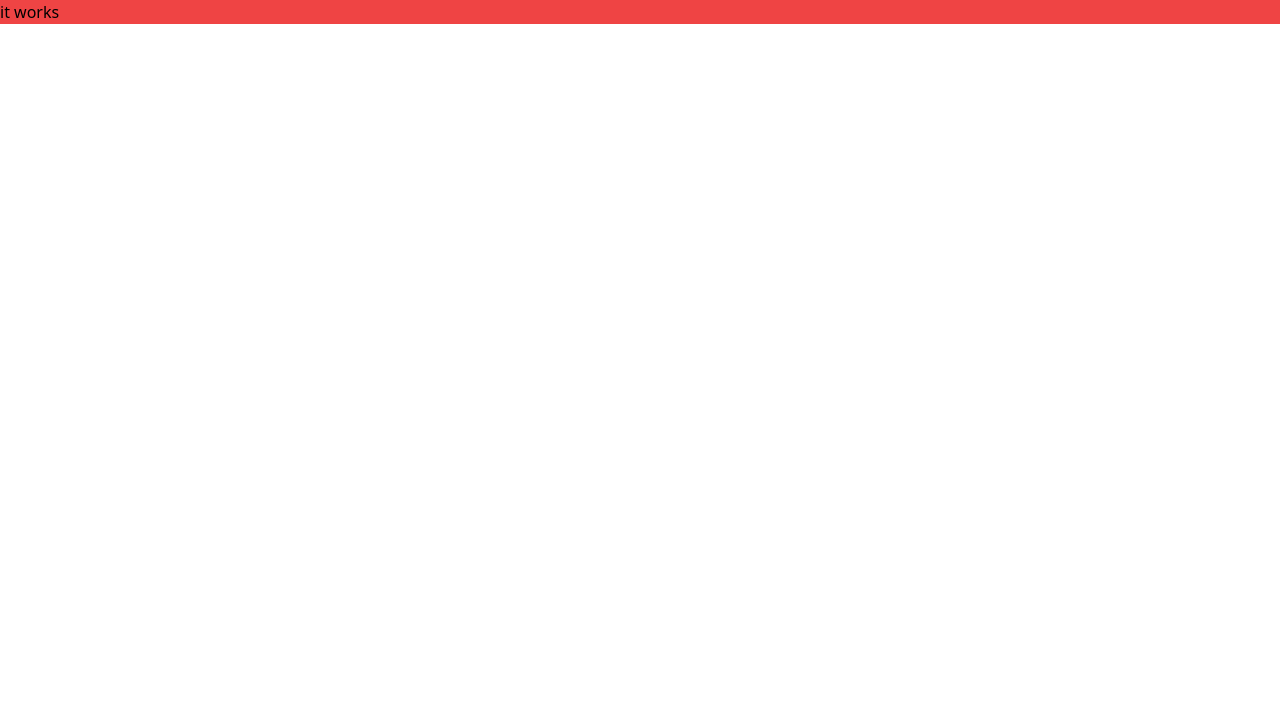
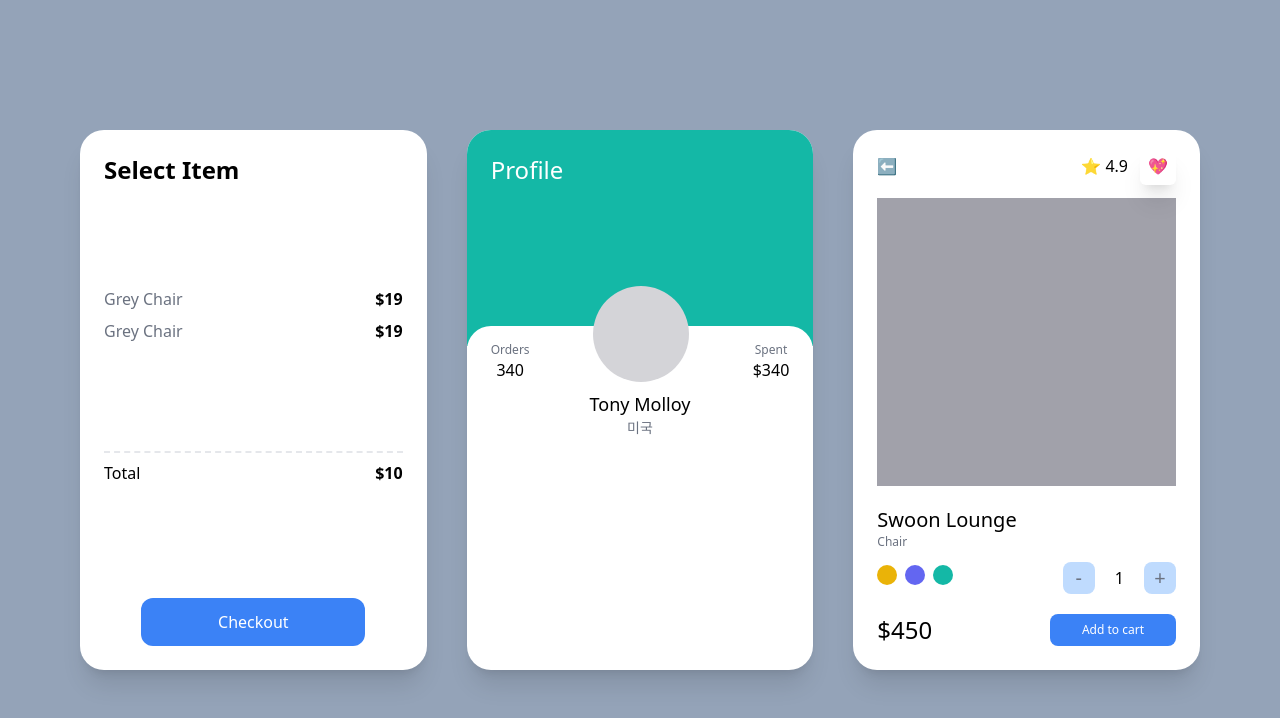
Before and after one commit to RspSang/ninjin-market, a Next.js app: page / in a window 1280 px wide. Shown: the top 718 px of the page. Built offline with nearby package versions, Linux system fonts and the light colour scheme.

Commit message:
Practice tailwind

```diff
--- a/pages/index.tsx
+++ b/pages/index.tsx
@@ -1,12 +1,92 @@
 import type { NextPage } from "next";
-import Head from "next/head";
-import Image from "next/image";
-import styles from "../styles/Home.module.css";
 
 const Home: NextPage = () => {
   return (
-    <div className="bg-red-500">
-      <h1 className="text-black">it works</h1>
+    <div className="grid min-h-screen gap-10 bg-slate-400 py-20 px-20 lg:grid-cols-2 xl:grid-cols-3 xl:place-content-center">
+      <div className="flex  flex-col justify-between rounded-3xl bg-white p-6 shadow-xl">
+        <span className="text-2xl font-semibold">Select Item</span>
+        <ul>
+          <div className="my-2 flex justify-between ">
+            <span className="text-gray-500">Grey Chair</span>
+            <span className="font-semibold">$19</span>
+          </div>
+          <div className="my-2 flex justify-between ">
+            <span className="text-gray-500">Grey Chair</span>
+            <span className="font-semibold">$19</span>
+          </div>
+        </ul>
+        <div className="mt-2 flex justify-between border-t-2 border-dashed pt-2">
+          <span>Total</span>
+          <span className="font-semibold">$10</span>
+        </div>
+        <button
+          className="mx-auto mt-5 block w-3/4
+          rounded-xl bg-blue-500 p-3 text-center text-white
+          hover:bg-teal-500 hover:text-black
+          focus:bg-red-500 active:bg-yellow-500
+          "
+        >
+          Checkout
+        </button>
+      </div>
+      <div className="group overflow-hidden rounded-3xl bg-white shadow-xl">
+        <div className="p-6 pb-14 xl:pb-40 portrait:bg-indigo-600 landscape:bg-teal-500">
+          <span className="text-2xl text-white">Profile</span>
+        </div>
+        <div className="relative -top-5 rounded-3xl bg-white p-6">
+          <div className="relative -top-16 flex items-end justify-between">
+            <div className="flex flex-col items-center">
+              <span className="text-xs text-gray-500">Orders</span>
+              <span className="font-medium">340</span>
+            </div>
+            <div className="h-24 w-24 rounded-full bg-zinc-300 transition-colors group-hover:bg-red-300" />
+            <div className="flex flex-col items-center">
+              <span className="text-xs text-gray-500">Spent</span>
+              <span className="font-medium">$340</span>
+            </div>
+          </div>
+          <div className="relative  -mt-14 -mb-5 flex flex-col items-center">
+            <span className="text-lg font-medium">Tony Molloy</span>
+            <span className="text-sm text-gray-500">미국</span>
+          </div>
+        </div>
+      </div>
+      <div className="rounded-3xl bg-white p-6 shadow-xl lg:col-span-2 xl:col-span-1">
+        <div className="mb-5 flex items-center justify-between">
+          <span>⬅️</span>
+          <div className="space-x-3">
+            <span>⭐️ 4.9</span>
+            <span className="rounded-md p-2 shadow-xl">💖</span>
+          </div>
+        </div>
+        <div className="mb-5 h-72 bg-zinc-400" />
+        <div className="flex flex-col">
+          <span className="text-xl font-medium">Swoon Lounge</span>
+          <span className="text-xs text-gray-500">Chair</span>
+          <div className="mt-3 mb-5 flex items-center justify-between">
+            <div className="space-x-2">
+              <button className="h-5 w-5 rounded-full bg-yellow-500 ring-yellow-500 ring-offset-2 transition focus:ring-2" />
+              <button className="h-5 w-5 rounded-full bg-indigo-500 ring-indigo-500 ring-offset-2 transition focus:ring-2" />
+              <button className="h-5 w-5 rounded-full bg-teal-500 ring-teal-500 ring-offset-2 transition focus:ring-2" />
+            </div>
+            <div className="flex items-center space-x-5">
+              <button className=" flex aspect-square w-8 items-center justify-center rounded-lg bg-blue-200 text-xl text-gray-500">
+                -
+              </button>
+              <span>1</span>
+              <button className=" flex aspect-square w-8 items-center justify-center rounded-lg bg-blue-200 text-xl text-gray-500">
+                +
+              </button>
+            </div>
+          </div>
+          <div className="flex items-center justify-between">
+            <span className="text-2xl font-medium">$450</span>
+            <button className="rounded-lg bg-blue-500 py-2 px-8 text-center text-xs text-white">
+              Add to cart
+            </button>
+          </div>
+        </div>
+      </div>
     </div>
   );
 };
--- a/tailwind.config.js
+++ b/tailwind.config.js
@@ -6,5 +6,6 @@
   theme: {
     extend: {},
   },
+  darkMode: "media", // class
   plugins: [],
 };
```
